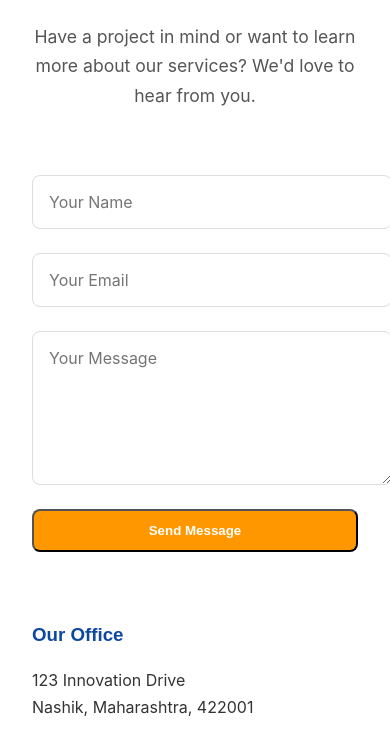
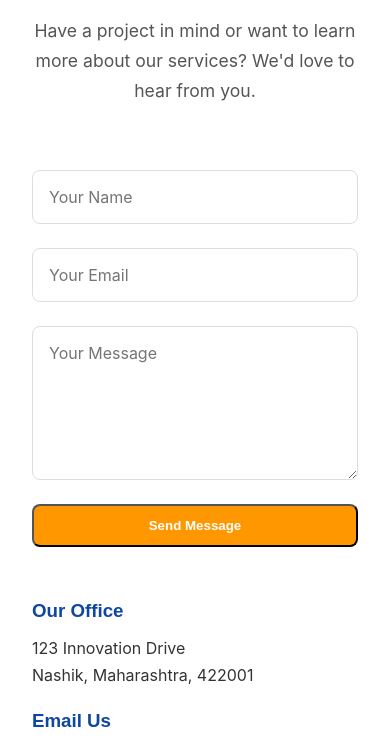
Before and after one commit to pureavidata/datapure, a plain HTML site: page docs/contact.html in a window 390 px wide. Shown: the part 346-1088 px from the top of the page. Drawn offline with Linux system fonts and the light colour scheme; a script that the page names is missing.

Commit message:
Update style.css

```diff
--- a/docs/css/style.css
+++ b/docs/css/style.css
@@ -222,8 +222,6 @@ section {
     transform: translateY(0);
 }
 
-/* ADD THESE STYLES TO THE BOTTOM OF YOUR CSS FILE */
-
 /* 8. Smooth Scrolling & Page-Specific Styles */
 html {
     scroll-behavior: smooth;
@@ -272,11 +270,15 @@ html {
 }
 
 /* 10. Contact Page & Form Styles */
+.contact-section {
+    padding-bottom: 80px;
+}
 .contact-grid {
     display: grid;
     grid-template-columns: 2fr 1fr;
     gap: 3rem;
     margin-top: 4rem;
+    align-items: start;
 }
 .contact-form form {
     display: flex;
@@ -291,11 +293,16 @@ html {
     border: 1px solid #ddd;
     font-family: var(--font-family);
     font-size: 1rem;
+    box-sizing: border-box;
 }
 .contact-info h3 {
     font-family: var(--heading-font);
     color: var(--primary-color);
     margin-bottom: 0.5rem;
+    margin-top: 0;
+}
+.contact-info p {
+    margin-top: 0;
 }
 
 /* Responsive adjustments */
@@ -303,4 +310,10 @@ html {
     .contact-grid {
         grid-template-columns: 1fr;
     }
+    .nav-links {
+        display: none; /* Simple responsive fix: hide nav links on small screens */
+    }
+    .hero-content h1 {
+        font-size: 2.5rem;
+    }
 }
```
